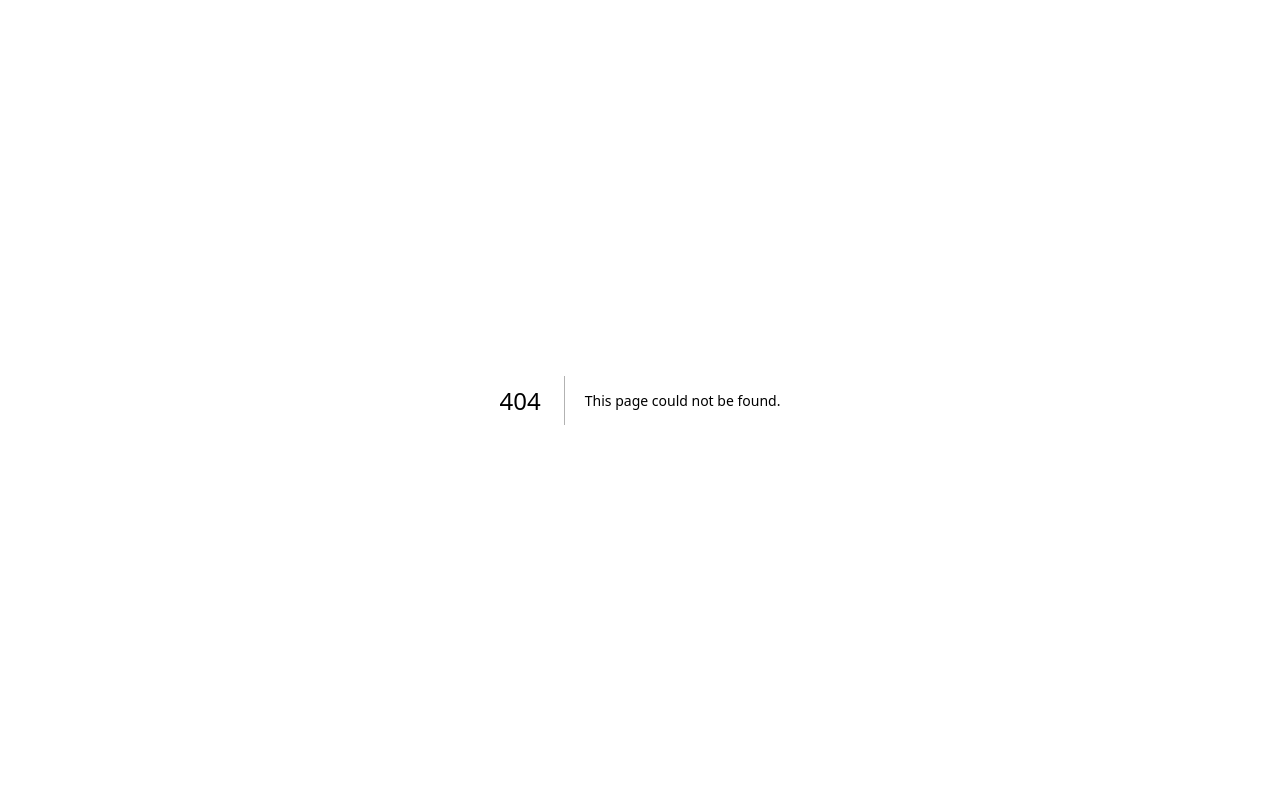
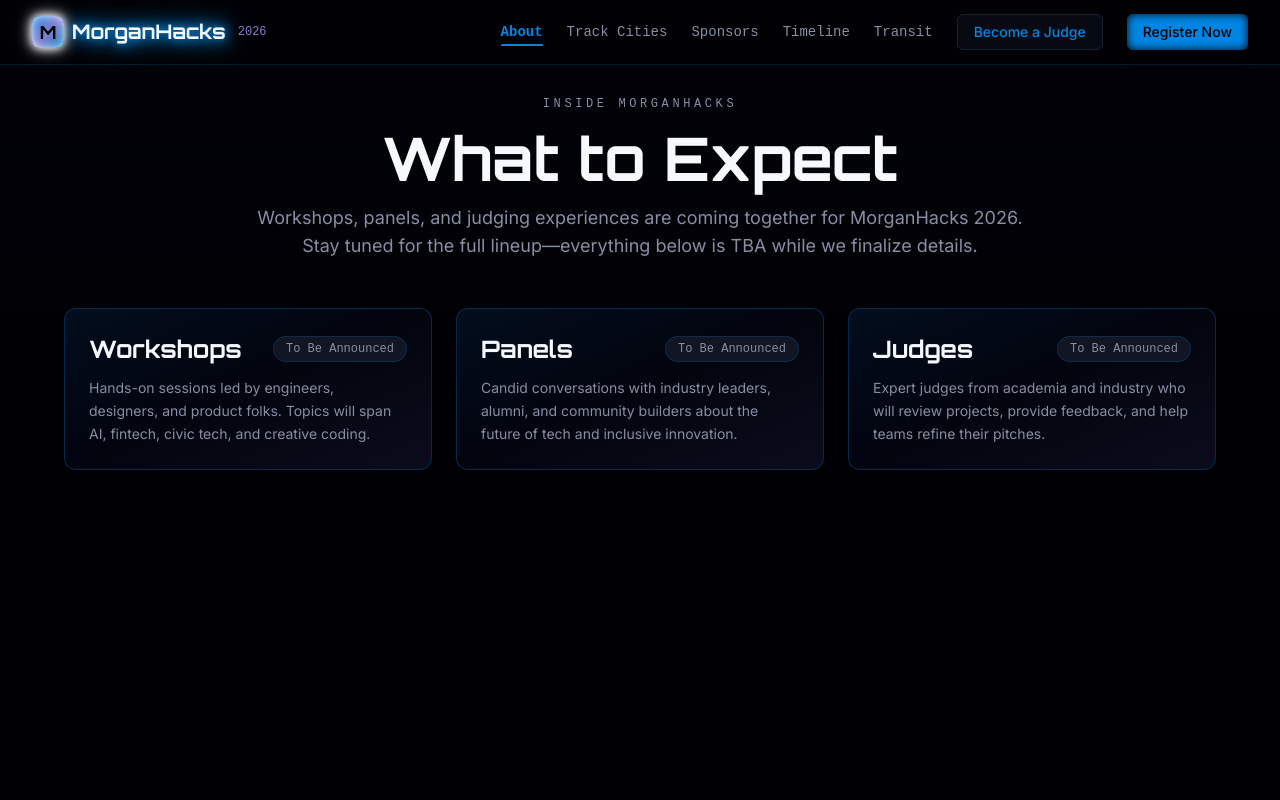
Before and after one commit to MorganHacks/MorganHacks2026, a Next.js app: page /about in a window 1280 px wide. Before the commit this address had no page. Shown: the top 800 px of the page. Built offline with nearby package versions, Linux system fonts and the light colour scheme.

Commit message:
added become a judge button

```diff
--- /dev/null
+++ b/app/about/page.tsx
@@ -0,0 +1,64 @@
+import { Navigation } from "@/components/navigation"
+
+const sections = [
+  {
+    title: "Workshops",
+    description:
+      "Hands-on sessions led by engineers, designers, and product folks. Topics will span AI, fintech, civic tech, and creative coding.",
+    status: "To Be Announced",
+  },
+  {
+    title: "Panels",
+    description:
+      "Candid conversations with industry leaders, alumni, and community builders about the future of tech and inclusive innovation.",
+    status: "To Be Announced",
+  },
+  {
+    title: "Judges",
+    description:
+      "Expert judges from academia and industry who will review projects, provide feedback, and help teams refine their pitches.",
+    status: "To Be Announced",
+  },
+]
+
+export default function AboutPage() {
+  return (
+    <main className="min-h-screen">
+      <Navigation />
+
+      <section className="pt-24 pb-12 px-4 bg-gradient-to-b from-background via-card/30 to-background">
+        <div className="max-w-6xl mx-auto text-center space-y-4">
+          <p className="text-xs font-mono uppercase tracking-[0.3em] text-muted-foreground">Inside MorganHacks</p>
+          <h1 className="text-4xl md:text-6xl font-bold font-orbitron">
+            What to Expect
+          </h1>
+          <p className="text-lg text-muted-foreground max-w-3xl mx-auto">
+            Workshops, panels, and judging experiences are coming together for MorganHacks 2026. Stay tuned for the full lineup—everything below is TBA while we finalize details.
+          </p>
+        </div>
+      </section>
+
+      <section className="pb-16 px-4">
+        <div className="max-w-6xl mx-auto grid grid-cols-1 md:grid-cols-3 gap-6">
+          {sections.map((item) => (
+            <div
+              key={item.title}
+              className="relative overflow-hidden rounded-xl border border-primary/30 bg-card/80 p-6 shadow-lg hover:border-primary/60 transition-colors"
+            >
+              <div className="absolute inset-0 bg-linear-to-br from-primary/10 via-transparent to-secondary/10 opacity-70" />
+              <div className="relative z-10 space-y-3">
+                <div className="flex items-center justify-between">
+                  <h2 className="text-2xl font-bold font-orbitron">{item.title}</h2>
+                  <span className="px-3 py-1 text-xs font-mono rounded-full bg-muted text-muted-foreground border border-primary/20">
+                    {item.status}
+                  </span>
+                </div>
+                <p className="text-sm text-muted-foreground leading-relaxed">{item.description}</p>
+              </div>
+            </div>
+          ))}
+        </div>
+      </section>
+    </main>
+  )
+}
--- a/components/home-track-grid.tsx
+++ b/components/home-track-grid.tsx
@@ -40,16 +40,16 @@ export function HomeTrackGrid() {
       <div className="grid grid-cols-1 md:grid-cols-2 lg:grid-cols-4 xl:grid-cols-5 gap-4">
         {items.map((city) => (
           <Link href="/tracks" key={city.id}>
-            <div className="group relative overflow-hidden rounded-lg border border-primary/30 bg-card p-6 hover:scale-105 transition-all cursor-pointer">
+            <div className="group relative h-full overflow-hidden rounded-lg border border-primary/30 bg-card p-6 hover:scale-105 transition-all cursor-pointer flex flex-col">
               <div
                 className={`absolute inset-0 bg-linear-to-br ${city.color} opacity-10 group-hover:opacity-20 transition-opacity`}
               />
-              <div className="relative z-10">
+              <div className="relative z-10 flex flex-col h-full">
                 <div
                   className={`w-12 h-12 rounded-lg bg-linear-to-br ${city.color} mb-4 opacity-80 group-hover:opacity-100 transition-opacity neon-border`}
                 />
                 <h3 className="text-lg font-bold mb-2 font-orbitron">{city.name}</h3>
-                <p className="text-sm text-muted-foreground font-mono">{city.description}</p>
+                <p className="text-sm text-muted-foreground font-mono flex-1">{city.description}</p>
               </div>
             </div>
           </Link>
--- a/components/navigation.tsx
+++ b/components/navigation.tsx
@@ -11,10 +11,10 @@ export function Navigation() {
   const pathname = usePathname()
 
   const links = [
+    { href: "/about", label: "About" },
     { href: "/tracks", label: "Track Cities" },
     { href: "/sponsors", label: "Sponsors" },
     { href: "/timeline", label: "Timeline" },
-    { href: "/workshops", label: "Workshops" },
     { href: "/transit", label: "Transit" },
   ]
 
@@ -51,6 +51,13 @@ export function Navigation() {
                 )}
               </Link>
             ))}
+            <Button
+              variant="outline"
+              className="border-primary/40 text-primary hover:bg-primary/10 hover:border-primary/70"
+              onClick={(e) => e.preventDefault()}
+            >
+              Become a Judge
+            </Button>
             <Button className="bg-primary text-primary-foreground hover:bg-primary/90 neon-border hover:scale-105 transition-transform">
               Register Now
             </Button>
@@ -84,6 +91,13 @@ export function Navigation() {
                   {link.label}
                 </Link>
               ))}
+              <Button
+                variant="outline"
+                className="border-primary/40 text-primary hover:bg-primary/10 hover:border-primary/70 w-full"
+                onClick={(e) => e.preventDefault()}
+              >
+                Become a Judge
+              </Button>
               <Button className="bg-primary text-primary-foreground hover:bg-primary/90 neon-border w-full">
                 Register Now
               </Button>
```
